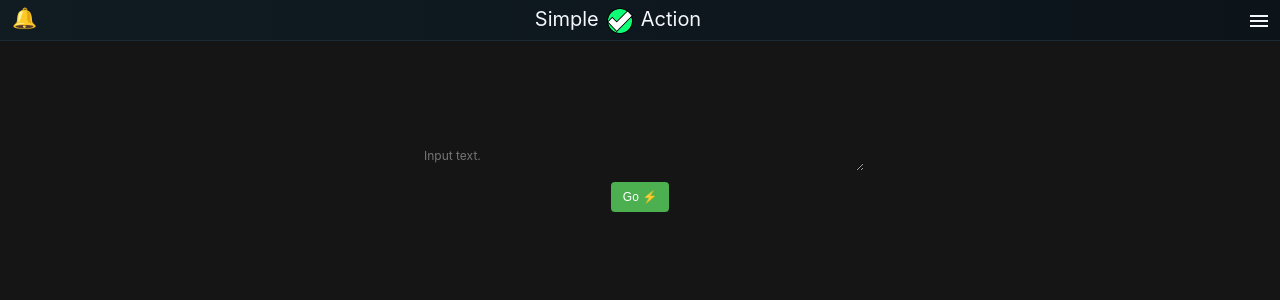
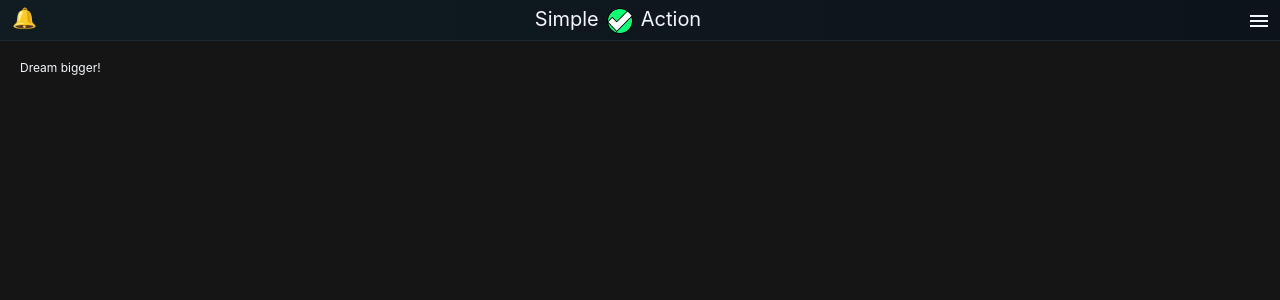
Before and after one commit to tnnrhpwd/mern-planit-app, a React (Create React App) app in the folder frontend/: page / in a window 1280 px wide. Shown: the top 300 px of the page. Built offline with nearby package versions, Linux system fonts and the light colour scheme.

Commit message:
Gave Simple Net its own page.
I need to also start logging the nnet chats. give them a open log button on the left side of the text input.

```diff
--- a/frontend/src/App.js
+++ b/frontend/src/App.js
@@ -16,6 +16,7 @@ import InfoGoal from './pages/InfoGoal/InfoGoal.jsx';                         //
 import InfoPlan from './pages/InfoPlan/InfoPlan.jsx';                         // import page
 import InfoAction from './pages/InfoAction/InfoAction.jsx';                   // import page
 import Agenda from './pages/Agenda/Agenda.jsx';                               // import page
+import Net from './pages/Net/Net.jsx';                               // import page
 import React from 'react';
 
 function App() {
@@ -33,6 +34,7 @@ function App() {
           <Route path='/profile' element={<Profile />} />
           <Route path='/register' element={<Register />} />
           <Route path='/settings' element={<Settings />} />
+          <Route path='/net' element={<Net />} />
         </Routes>
       </div>
     </Router>
--- a/frontend/src/components/Header/Header.jsx
+++ b/frontend/src/components/Header/Header.jsx
@@ -83,6 +83,9 @@ function Header() {
         {
           user ? (
             <>
+              <a href="/text">
+                <button className="planit-header-link-landscape">Text</button>
+              </a>
               <a href="/goals">
                 <button className="planit-header-link-landscape">Goals</button>
               </a>
@@ -93,9 +96,7 @@ function Header() {
                 <button className="planit-header-link-landscape">Agenda</button>
               </a>
               <a href="/profile">
-                <button className="planit-header-link-landscape">
-                  Profile
-                </button>
+                <button className="planit-header-link-landscape">Profile</button>
               </a>
             </>
           ) : null
--- a/frontend/src/components/HeaderDropper/HeaderDropper.jsx
+++ b/frontend/src/components/HeaderDropper/HeaderDropper.jsx
@@ -41,9 +41,10 @@ function HeaderDropper(props) {
         {/* <a className='planit-header-dropper-pagelink' href='/goals'>Popular</a> */}
         {( user )
           ?(<>
-            <a className='planit-header-dropper-pagelink' href='/agenda'>Agenda</a>
+            <a className='planit-header-dropper-pagelink' href='/net'>Net</a>
             <a className='planit-header-dropper-pagelink' href='/goals'>Goals</a>
             <a className='planit-header-dropper-pagelink' href='/plans'>Plans</a>
+            <a className='planit-header-dropper-pagelink' href='/agenda'>Agenda</a>
             <a className='planit-header-dropper-pagelink' href='/settings'>Settings</a>
           </>)
           :null
--- a/frontend/src/components/NNetChatView/NNetChatView.css
+++ b/frontend/src/components/NNetChatView/NNetChatView.css
@@ -1,28 +1,37 @@
 @media (orientation: landscape), (orientation: portrait) {
     .planit-dashboard-popular-mid-chat {
         width: 100%;
-      max-width: calc(var(--nav-size) * 12);
-      margin-top: calc(var(--nav-size) * 0.5);
+        display: flex; /* Add flex display */
+        flex-direction: column; /* Arrange children in a column */
+        align-items: center; /* Center align children horizontally */
     }
-
     .planit-dashboard-popular-mid-chat-area {
-      width: 90%;
+        width: calc(100% - var(--nav-size) * 1.7); /* Adjust the subtraction based on the gobutton size */
+        position:fixed;
+        bottom: calc(var(--nav-size) * 0.2);
+        left: calc(var(--nav-size) * 0.2);
+        color: var(--text-color);
         padding: calc(var(--nav-size) * 0.2);
-      margin-bottom: calc(var(--nav-size) * 0.2);
         font-size: calc(var(--nav-size) * 0.3);
-      background-color: transparent;
+        background-color: var(--bg-page);
         border: none;
         font-family: -apple-system, BlinkMacSystemFont, 'Segoe UI', 'Roboto', 'Oxygen',
         'Ubuntu', 'Cantarell', 'Fira Sans', 'Droid Sans', 'Helvetica Neue',
         sans-serif;
     }
-
+    .planit-nnet-input {
+        text-align: center;
+        width: 100%; /* Make it full width */
+    }
+    .planit-nnet-chat-history {
+        margin-bottom: calc(var(--nav-size) * 1);
+    }
     .planit-nnet-chat-history-message {
       position: relative;
       margin-left: calc(var(--nav-size) * 0.2);
       margin-right: calc(var(--nav-size) * 0.2);
       text-align: left;
-      margin-bottom: calc(var(--nav-size) * 0.2);
+      margin-bottom: calc(var(--nav-size) * 0.1);
       white-space: pre-line;
     }
 
@@ -41,6 +50,7 @@
       font-size: calc(var(--nav-size) * 0.3);
       background-color: transparent;
       width: 97%;
+      color: var(--text-color);
       font-family: -apple-system, BlinkMacSystemFont, 'Segoe UI', 'Roboto', 'Oxygen',
       'Ubuntu', 'Cantarell', 'Fira Sans', 'Droid Sans', 'Helvetica Neue',
       sans-serif;
@@ -51,9 +61,19 @@
       gap: 10px; /* Adjust the spacing between buttons */
     }
 
+    .planit-nnet-chat-history-edit-buttons {
+        background-color: #4caf50;
+        color: var(--bg-page);
+        padding: calc(var(--nav-size) * 0.05) calc(var(--nav-size) * 0.1);
+        border: none;
+        border-radius: 5px; /* Adjust the border-radius for rounded corners */
+        cursor: pointer;
+        font-size: 14px; /* Adjust the font size */
+        transition: background-color 0.3s ease; /* Add a smooth transition effect */
+    }
     .planit-nnet-chat-history-buttons button {
       background-color: #4caf50;
-      color: white;
+      color: var(--bg-page);
       padding: calc(var(--nav-size) * 0.05) calc(var(--nav-size) * 0.1);
       border: none;
       border-radius: 5px; /* Adjust the border-radius for rounded corners */
@@ -67,15 +87,17 @@
     }
 
     #planit-dashboard-popular-mid-chat-gobutton {
+        position:fixed;
+        bottom: calc(var(--nav-size) * 0.2);
         background-color: #4caf50;
-      color: white;
-      padding: calc(var(--nav-size) * 0.2) calc(var(--nav-size) * 0.3);
+        color: var(--bg-page);
+        padding: calc(var(--nav-size) * 0.2) calc(var(--nav-size) * 0.2);
         border: none;
         border-radius: calc(var(--nav-size) * 0.1);
         cursor: pointer;
         font-size: calc(var(--nav-size) * 0.3);
+        right: calc(var(--nav-size) * 0.1);
     }
-
     #planit-dashboard-popular-mid-chat-gobutton:hover {
         background-color: #45a049;
     }
--- a/frontend/src/components/NNetChatView/NNetChatView.jsx
+++ b/frontend/src/components/NNetChatView/NNetChatView.jsx
@@ -106,9 +106,9 @@ const NNetChatView = () => {
                   onKeyDown={(e) => handleEditKeyDown(e, index)} // Pass the index
                   className='planit-nnet-chat-history-edit'
                 />
-                <div className='planit-nnet-chat-history-edit-buttons'>
-                  <button onClick={() => handleSaveEdit(index)}>Save</button>
-                  <button onClick={handleCancelEdit}>Cancel</button>
+                <div>
+                  <button className='planit-nnet-chat-history-edit-buttons' onClick={() => handleSaveEdit(index)}>Save</button>
+                  <button className='planit-nnet-chat-history-edit-buttons' onClick={handleCancelEdit}>Cancel</button>
                 </div>
               </>
             ) : (
@@ -136,7 +136,7 @@ const NNetChatView = () => {
           disabled={dataIsLoading}
           id='planit-dashboard-popular-mid-chat-gobutton'
         >
-          Go ⚡
+          ⚡
         </button>
       </div>
       {dataIsLoading && <Spinner />}
--- a/frontend/src/pages/Dashboard/Dashboard.jsx
+++ b/frontend/src/pages/Dashboard/Dashboard.jsx
@@ -7,20 +7,17 @@ import React from 'react';
 import './Dashboard.css';
 
 function Dashboard() {
-
-
-
   return (<>
     <div className='planit-dashboard'>
       <div className='planit-dashboard-upper'>
-        {/* <header className='planit-dashboard-upper-header'>
+        <header className='planit-dashboard-upper-header'>
           Dream bigger!
-        </header> */}
+        </header>
         {/* <Start/> */}
       </div>
       {/* <div className='planit-dashboard-popular'> */}
         {/* <LeftDashboard/> */}
-        <MiddleDashboard/>
+        {/* <MiddleDashboard/> */}
         {/* <div className='planit-dashboard-popular-right'>
           Right Panel
           <br/>
--- /dev/null
+++ b/frontend/src/pages/Net/Net.jsx
@@ -0,0 +1,12 @@
+import NNetChatView from '../../components/NNetChatView/NNetChatView.jsx';
+import '../../components/NNetChatView/NNetChatView.css'
+
+function Net() {
+  return (
+    <div className='planit-dashboard-popular-mid'>
+        <NNetChatView />
+    </div>
+  );
+}
+
+export default Net;
```
Also changed, not shown: frontend/src/pages/Net/Net.css (added), 1 other file (tests, documents, lock files or other folders). Lines whose indentation alone changed are shown as unchanged.
